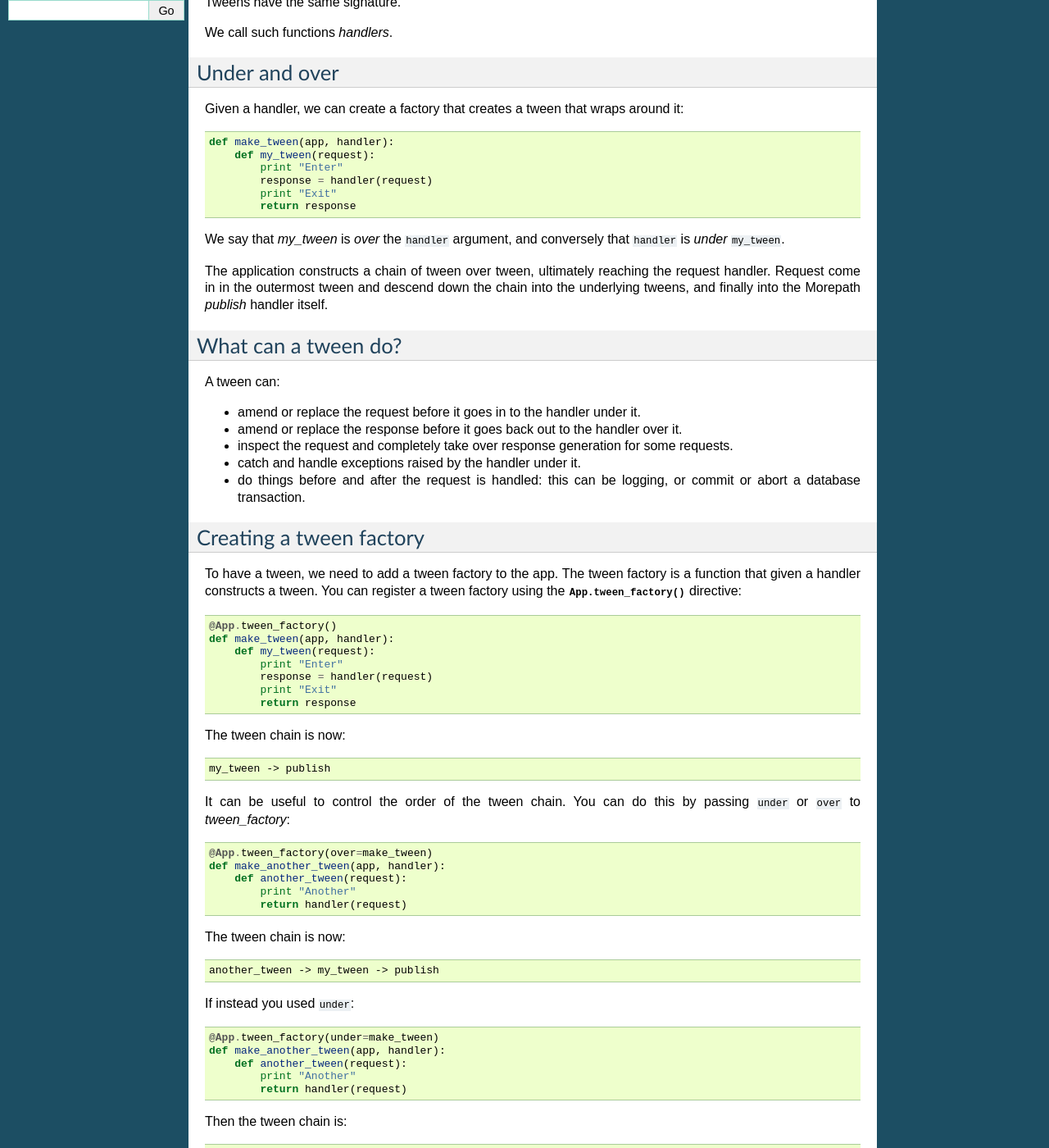
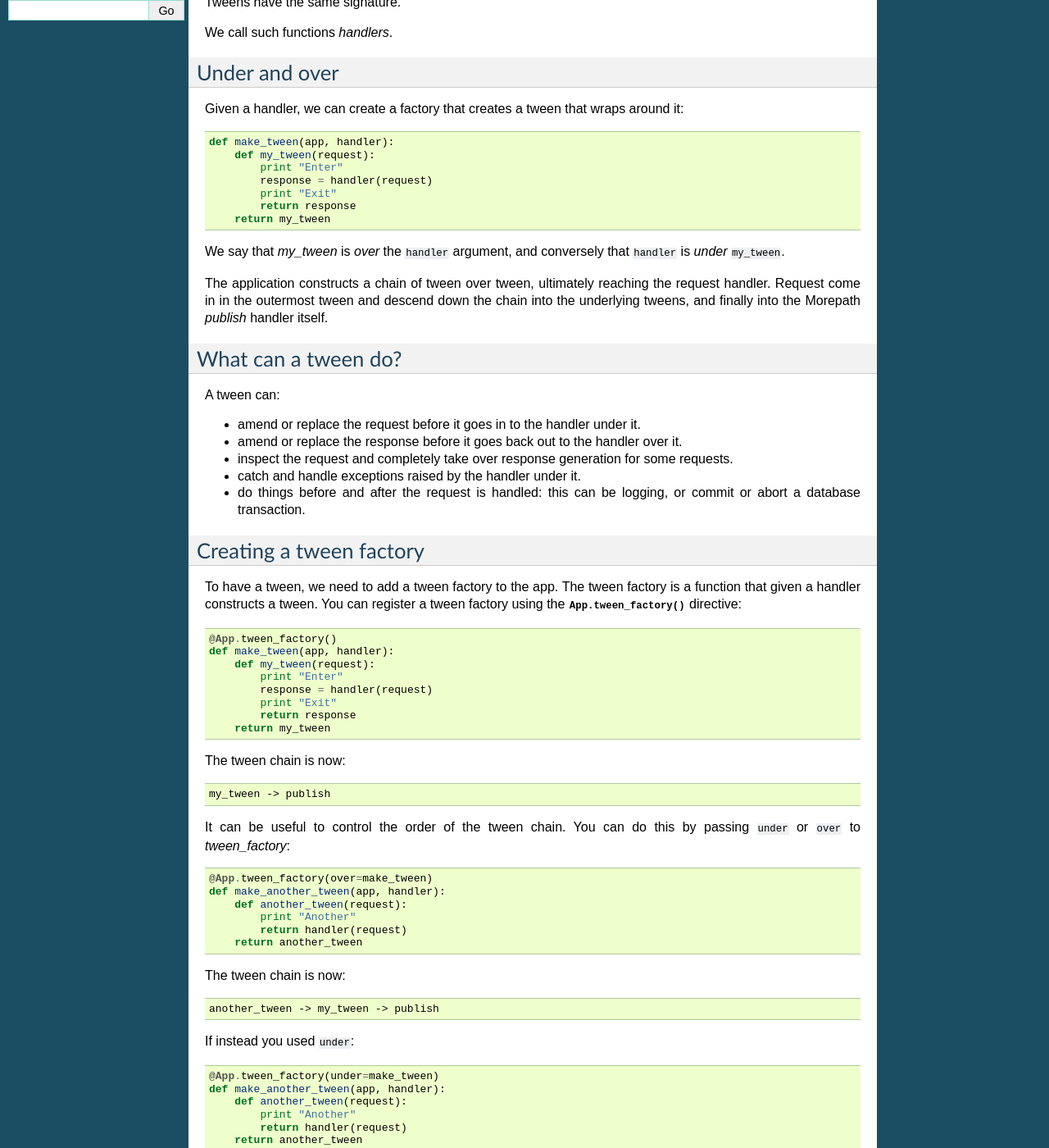
Before and after one commit to morepath/morepath, a Sphinx documentation site: the page built from doc/tweens.rst, in a window 1280 px wide and 1400 px high, scrolled down 444 px. Shown: the whole window at 82% size. Built offline with Sphinx 7.4.7, drawn with Linux system fonts in a browser that asks for light colours.

Commit message:
Fix examples in tween documentation. Fixes #227.

```diff
--- a/CHANGES.txt
+++ b/CHANGES.txt
@@ -223,6 +223,8 @@ CHANGES
   Enhanced the API docs for ``autosetup`` and ``autoconfig`` to describe
   scenarios which can generate legitimate ``ImportError`` exceptions
   and how to handle them.
+
+- Fix of examples in tween documentation.
 
 - Minor improvement in docstrings.
 
--- a/doc/tweens.rst
+++ b/doc/tweens.rst
@@ -39,6 +39,7 @@ wraps around it::
           response = handler(request)
           print "Exit"
           return response
+      return my_tween
 
 We say that *my_tween* is *over* the ``handler`` argument, and
 conversely that ``handler`` is *under* ``my_tween``.
@@ -81,6 +82,7 @@ directive::
           response = handler(request)
           print "Exit"
           return response
+      return my_tween
 
 The tween chain is now:
 
@@ -96,6 +98,7 @@ by passing ``under`` or ``over`` to `tween_factory`::
       def another_tween(request):
           print "Another"
           return handler(request)
+      return another_tween
 
 The tween chain is now:
 
@@ -110,6 +113,7 @@ If instead you used ``under``::
       def another_tween(request):
           print "Another"
           return handler(request)
+      return another_tween
 
 Then the tween chain is:
 
```
